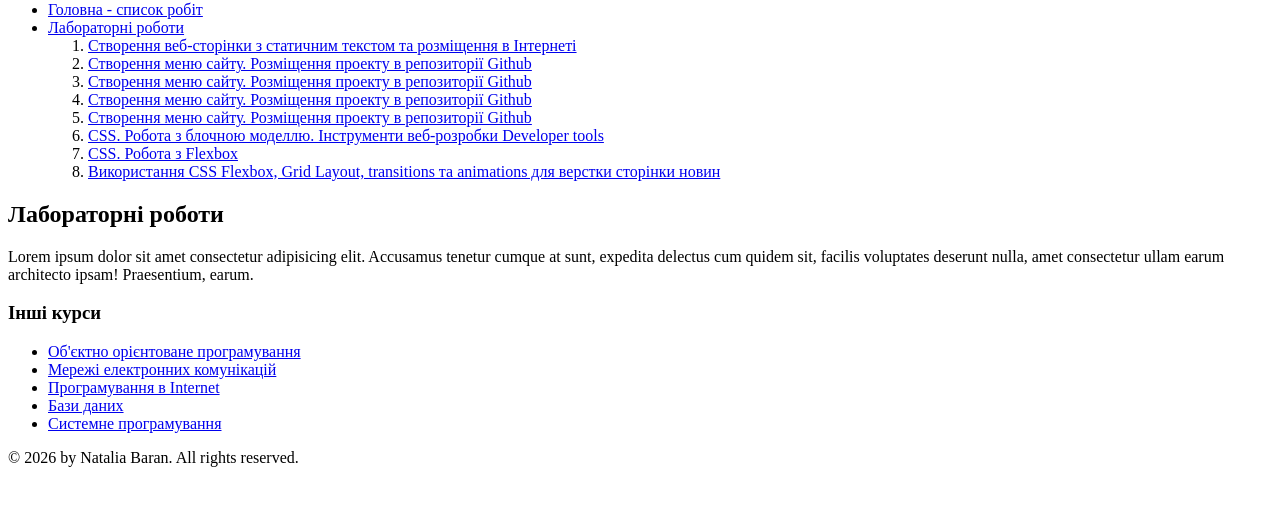
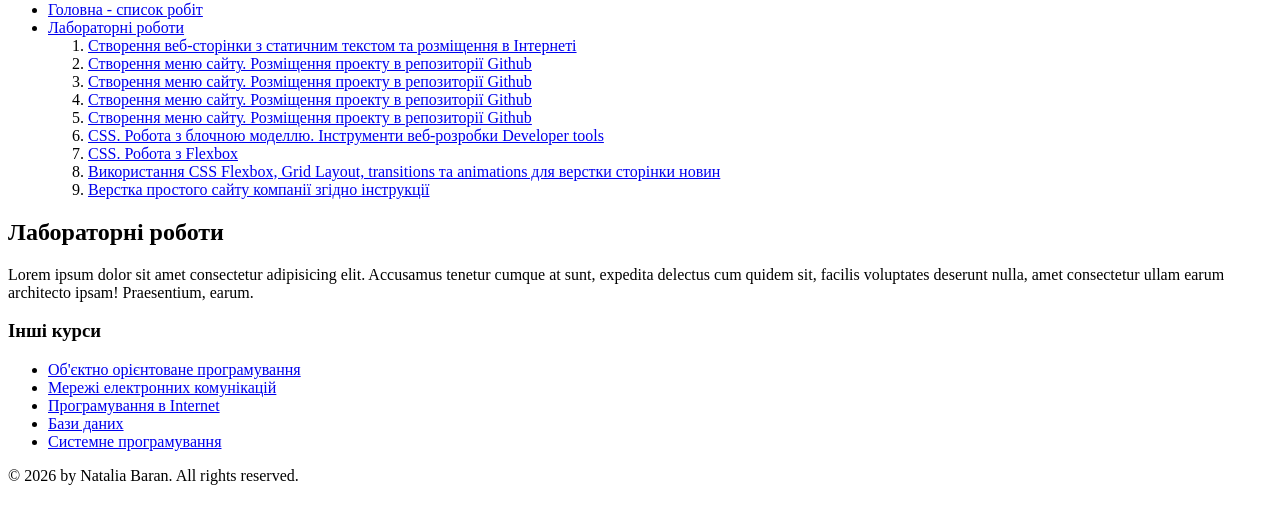
Before and after one commit to nbaran2023-byte/mt41_ipNatalia, a plain HTML site: page index.html in a window 1280 px wide. Shown: the part 79-602 px from the top of the page. Drawn offline with Linux system fonts and the light colour scheme.

Commit message:
pw3 change

```diff
--- a/index.html
+++ b/index.html
@@ -26,6 +26,7 @@
                         <li><a href="/lab5/index.html">СSS. Робота з блочною моделлю. Інструменти веб-розробки Developer tools</a></li>
                         <li><a href="/mt41_ipNatalia/lab6/index.html">CSS. Робота з Flexbox</a></li>
                         <li><a href="lab7/index.html">Використання CSS Flexbox, Grid Layout, transitions та animations для верстки сторінки новин</a></li>
+                        <li><a href="pw3/index.html">Верстка простого сайту компанії згідно інструкції</a></li>
 
                     </ol>
                 </li>
```
Also changed, not shown: lab2/index.html (+1 -0 lines).
